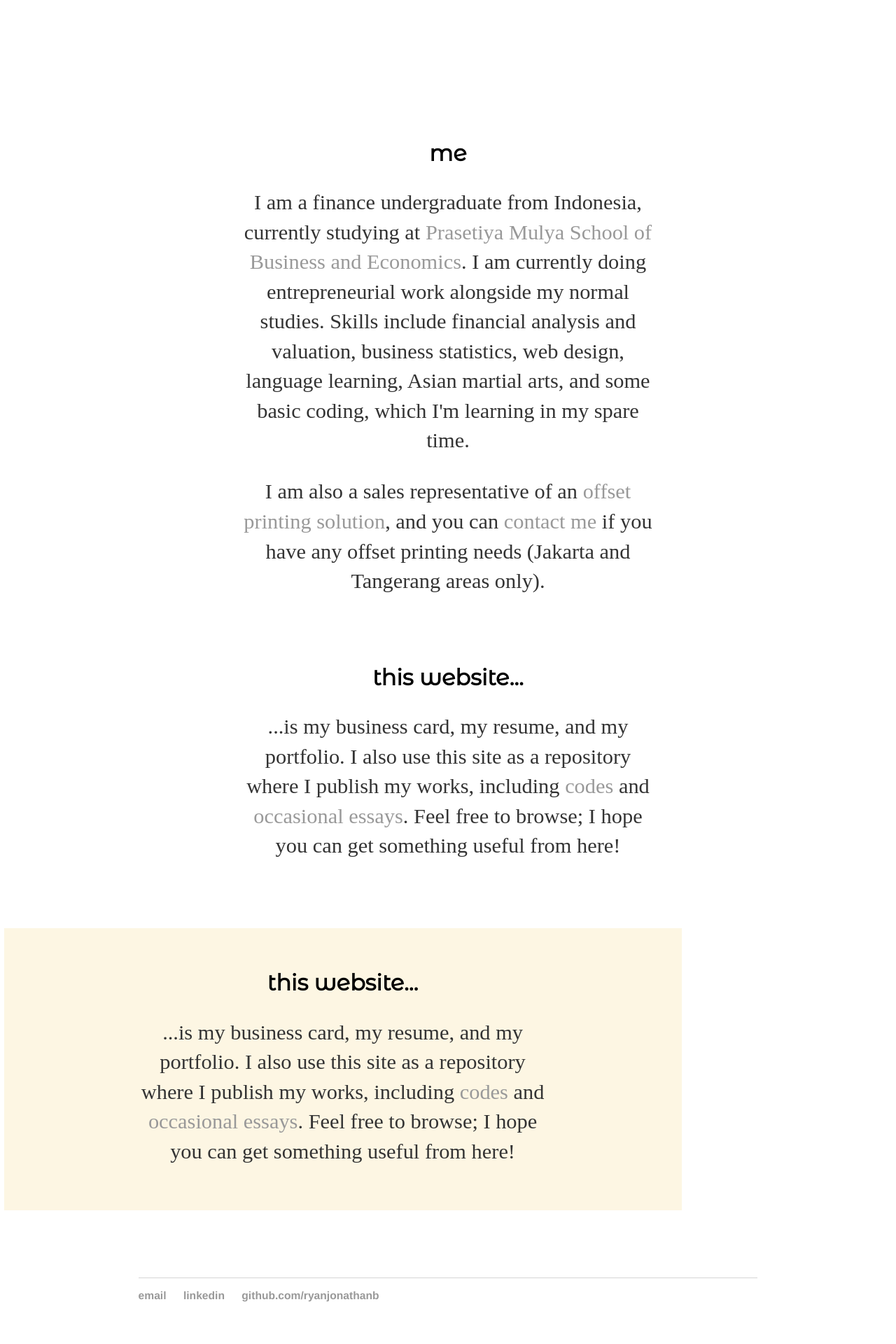
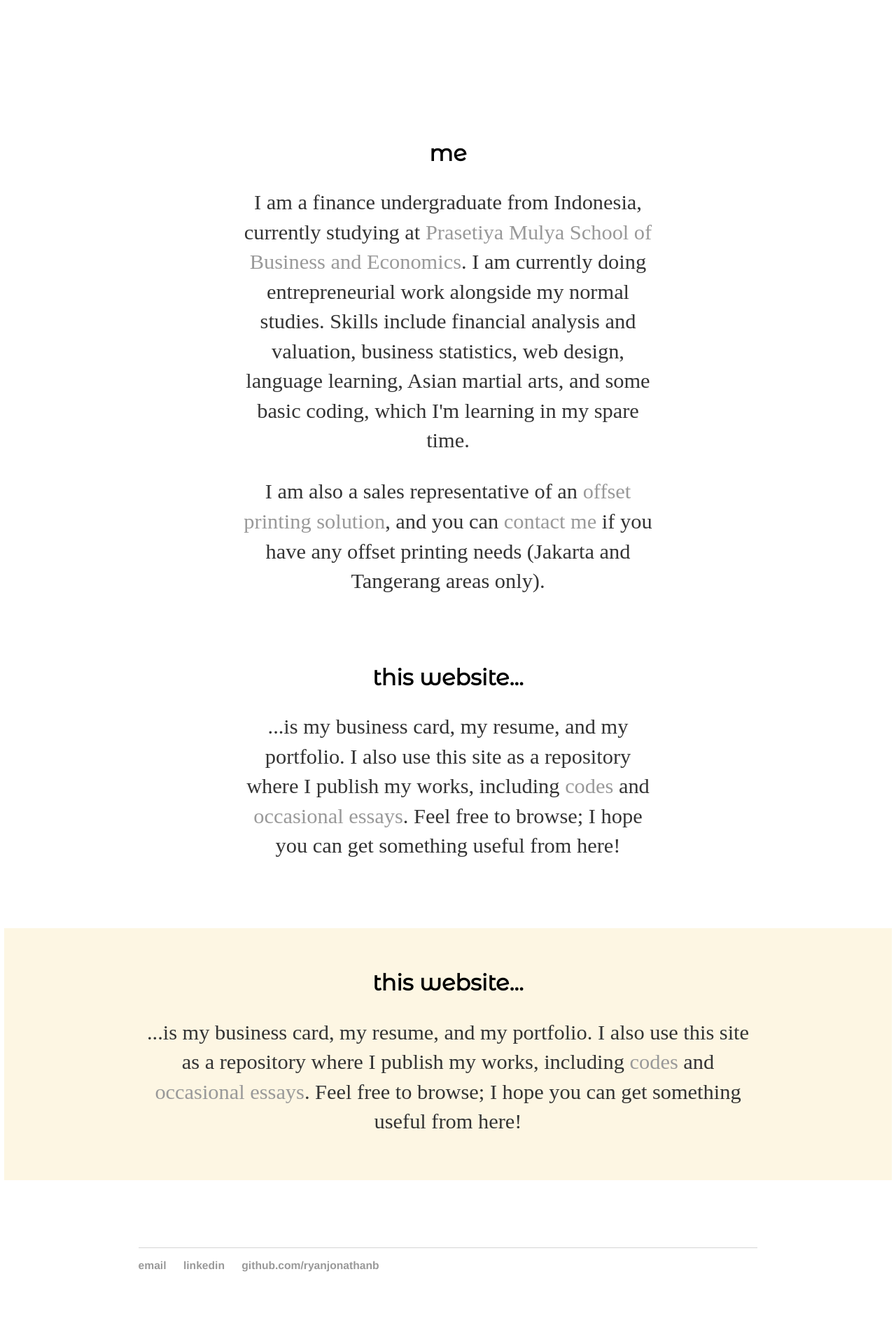
Before and after one commit to ryanjonathanb/ryanjonathanb.github.io, a Jekyll site: the page built from index.html, in a window 1280 px wide. Shown: the part 788-2708 px from the top of the page at 70% size. Built offline with Jekyll 4.4.1, drawn with Linux system fonts in a browser that asks for light colours; some web fonts are replaced; after the commit the page ends 2665 px from its top, so only the background shows below that.

```diff
--- a/index.html
+++ b/index.html
@@ -28,7 +28,7 @@
 		<p class="homepage">...is my business card, my resume, and my portfolio. I also use this site as a repository where I publish my works, including <a href="">codes</a> and <a href="/writings">occasional essays</a>. Feel free to browse; I hope you can get something useful from here!</p>
 	</div>
 
-	<div id="homepage" style="background-color: #fdf6e3; border-style: solid; border-color: #fdf6e3; border-width: 2em 15vw; margin-left: -15vw;">
+	<div id="homepage" style="width: 100%; background-color: #fdf6e3; border-style: solid; border-color: #fdf6e3; border-width: 2em 15vw; margin-left: -15vw;">
 		<h2 class="homepage">this website...</h2>
 		<p class="homepage">...is my business card, my resume, and my portfolio. I also use this site as a repository where I publish my works, including <a href="">codes</a> and <a href="/writings">occasional essays</a>. Feel free to browse; I hope you can get something useful from here!</p>
 	</div>
```
